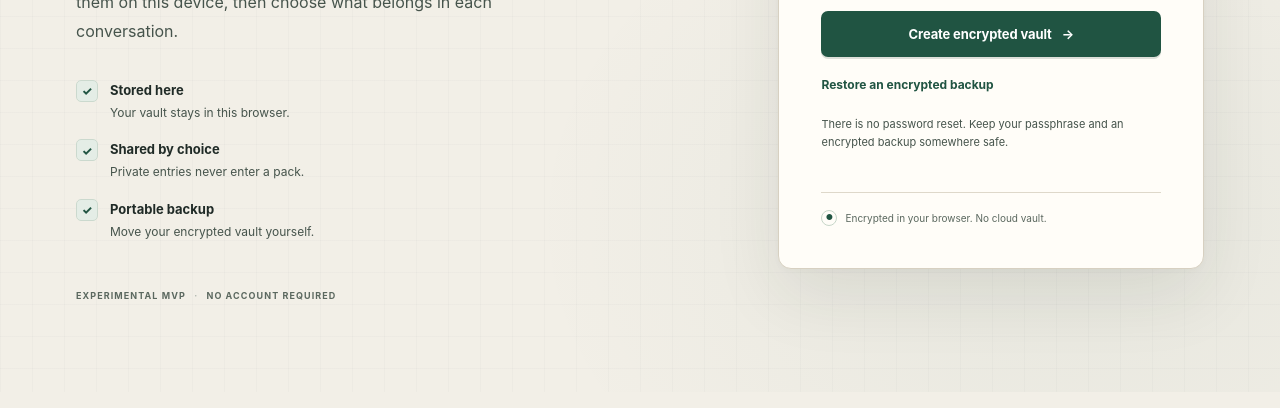
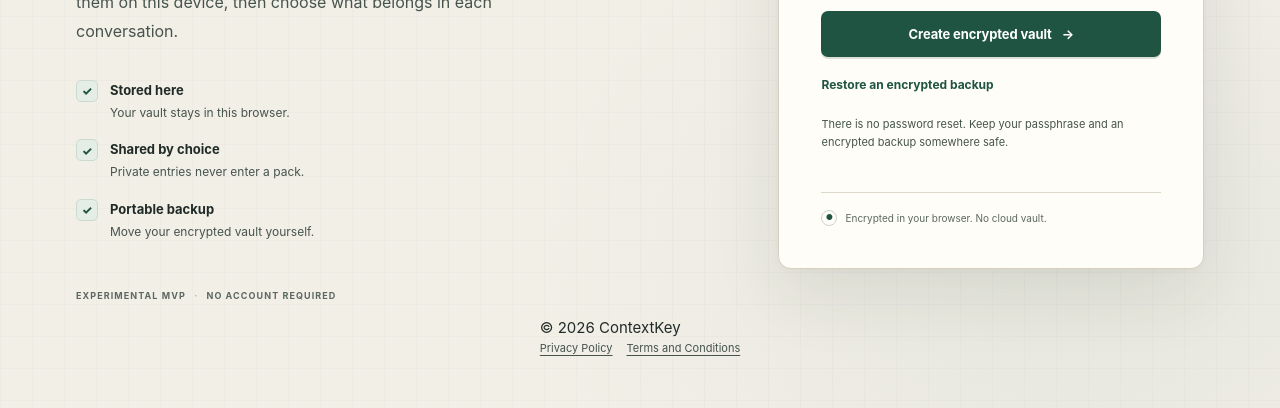
Before and after one commit to ansh71845/contextkey, a plain HTML site: page index.html in a window 1280 px wide. Shown: the part 560-968 px from the top of the page. Drawn offline with Linux system fonts and the light colour scheme.

Commit message:
Expose legal links before vault unlock

```diff
--- a/index.html
+++ b/index.html
@@ -84,6 +84,7 @@
         <div class="access-foot"><span class="small-lock" aria-hidden="true">●</span><span>Encrypted in your browser. No cloud vault.</span></div>
       </div>
     </div>
+  <footer class="gate-footer"><span>© <span data-current-year>2026</span> ContextKey</span><nav class="legal-footer-links" aria-label="Legal information"><a href="./privacy.html">Privacy Policy</a><a href="./terms.html">Terms and Conditions</a></nav></footer>
   </section>
 
   <div id="app" class="app-shell" hidden>
```
